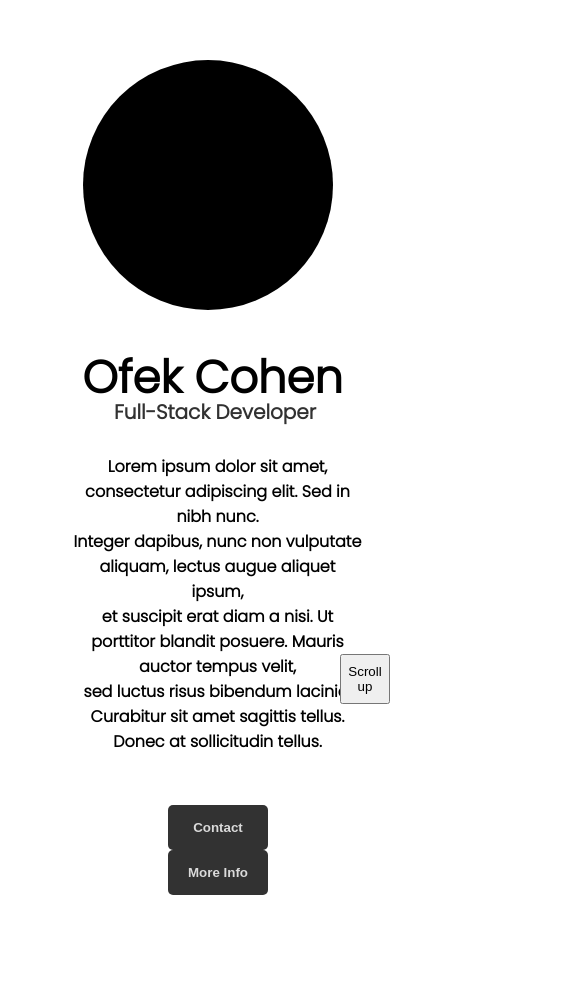
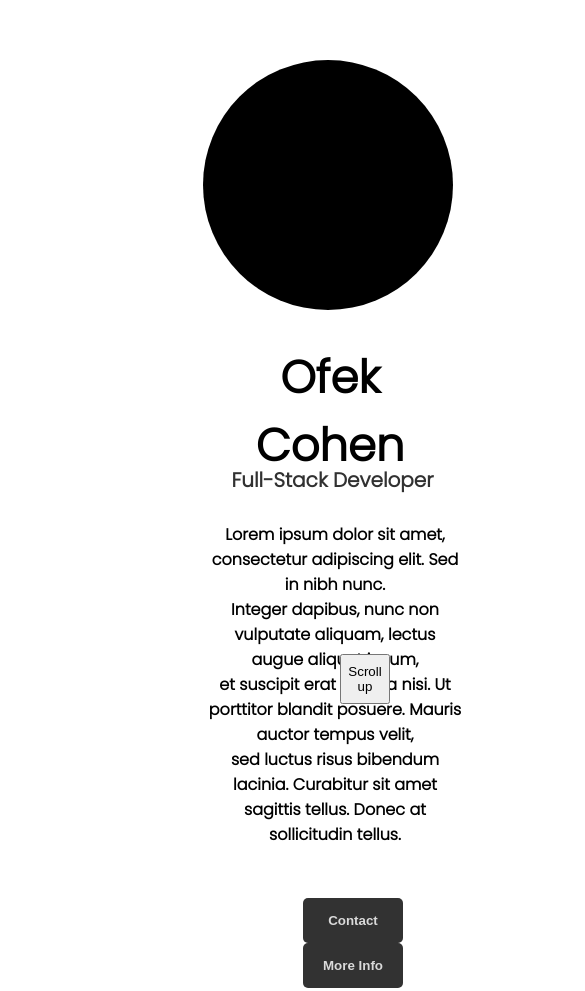
Before and after one commit to Ofek2313/Resume-Website-test, a plain HTML site: page index.html in a window 390 px wide. Shown: the part 140-1131 px from the top of the page, 585 px wide, since content can reach past the window. Drawn offline with nearby package versions, Linux system fonts and the light colour scheme.

Commit message:
Update style.css

```diff
--- a/style.css
+++ b/style.css
@@ -74,63 +74,7 @@ html{
 .c{
     margin-left: 200px;
 }
-@media(max-width:1430px){
 
-    .container{
-        margin-left: 20px;
-    }
-    .grid-container{
-        position: relative;
-        right: 200px;
-
-    }
-}
-@media(max-width:1075px){
-
-    .container{
-        text-align: center;
-    }
-    .profile{
-        margin-left: 45px;
-    }
-    .buttons{
-        position: relative;
-        right: 150px;
-    }
-    .c{
-        margin-left: 50px;
-
-    }
-    .grid-container{
-        position: relative;
-        left: 5px;
-
-        gap: 200px;
-        text-align: center;
-        bottom: 400px;
-    }
-
-}
-
-
-@media(max-width:700px){
-    .info{
-        position: relative;
-        right: 25px;
-    }
-    .profile{
-        margin-right: 40px;
-    }
-    .c{
-        margin-left: 0px;
-
-    }
-    .buttons{
-       position: relative;
-       right: 180px;
-    }
-
-}
 .grid-container{
     margin-top: 125px;
     display: grid;
@@ -234,3 +178,72 @@ html{
     bottom: 0;
     right: 0;
 }
+@media(max-width:1430px){
+
+    .container{
+        margin-left: 20px;
+    }
+    .grid-container{
+        position: relative;
+        right: 200px;
+
+    }
+}
+@media(max-width:1075px){
+
+    .container{
+        text-align: center;
+    }
+    .profile{
+        margin-left: 45px;
+    }
+    .buttons{
+        position: relative;
+        right: 150px;
+    }
+    .c{
+        margin-left: 50px;
+
+    }
+    .grid-container{
+        position: relative;
+        left: 5px;
+
+        gap: 200px;
+        text-align: center;
+        bottom: 400px;
+    }
+
+}
+
+
+@media(max-width:700px){
+    .info{
+        position: relative;
+        left: 75px;
+        margin-left: 100px;
+    }
+    .profile{
+
+        position: relative;
+        left: 100px;
+
+
+    }
+    .c{
+        margin-left: 0px;
+
+    }
+    .buttons{
+       position: relative;
+
+
+       padding-left: 105px;
+    }
+    .grid-container{
+        margin-right: 200px;
+    }
+    body{
+        overflow-x: hidden;
+    }
+}
```
